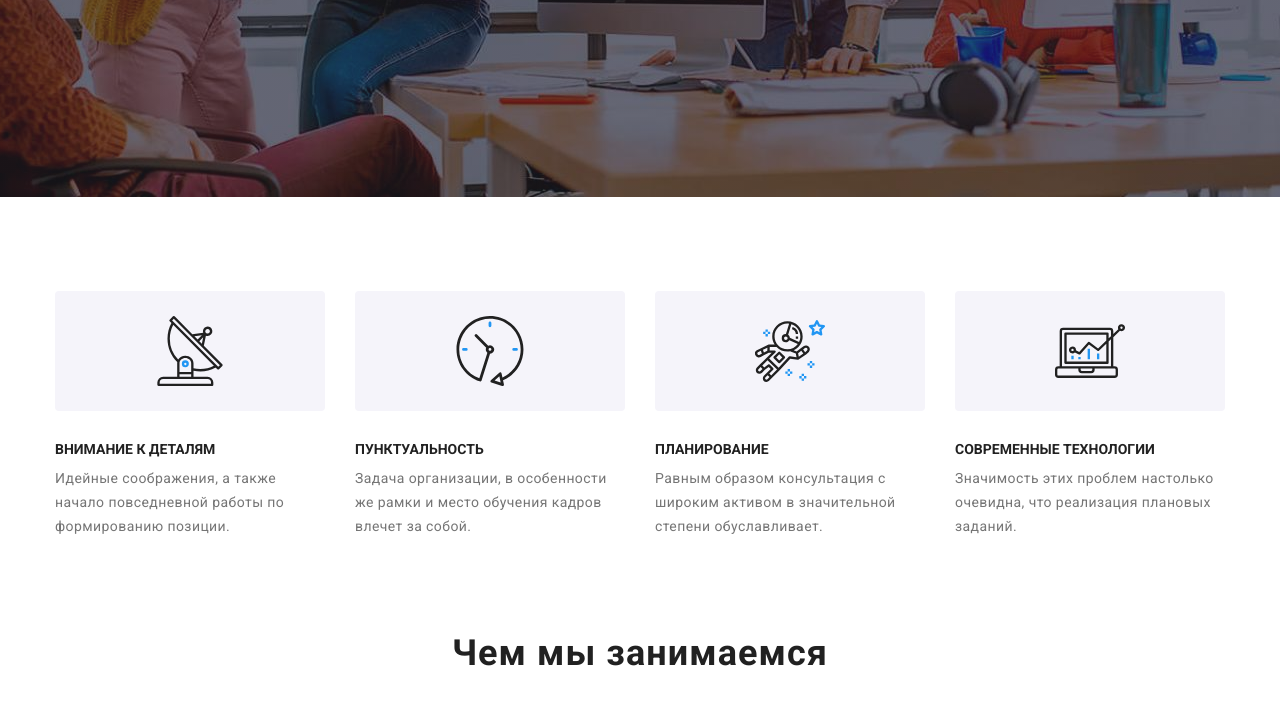
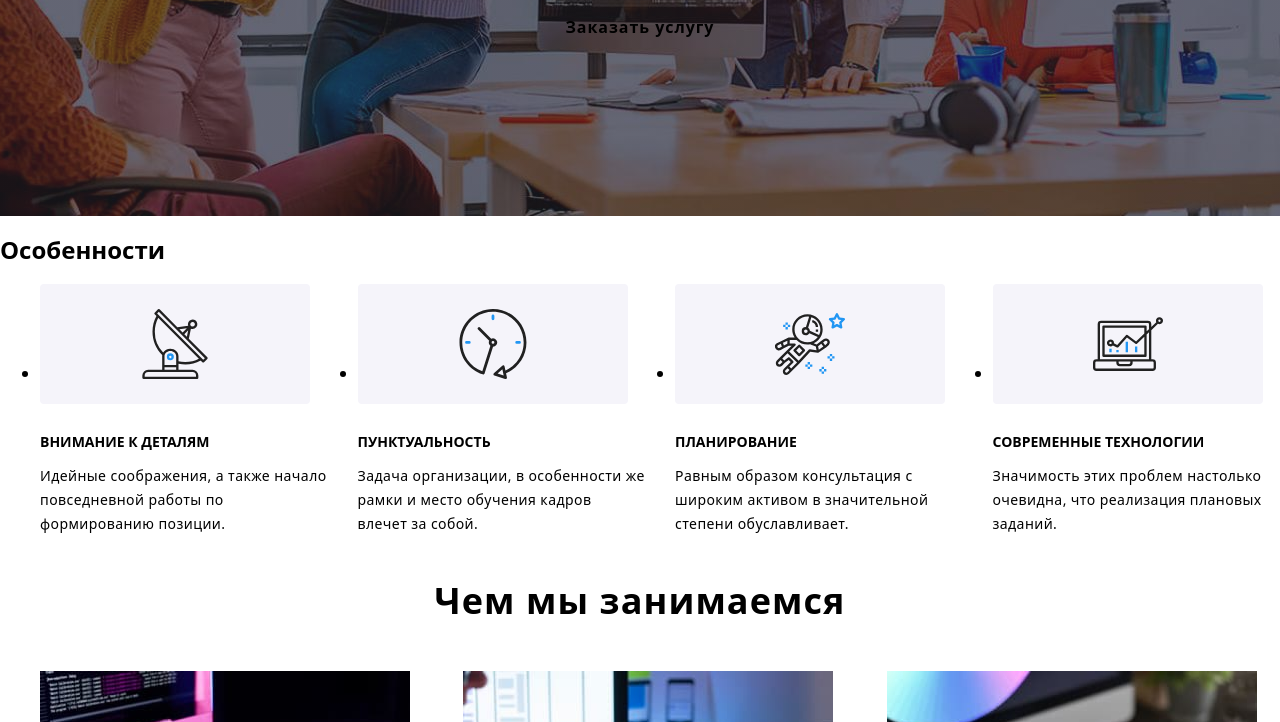
Before and after one commit to Jumiyeva/goit-markup-hw-07, a plain HTML site: page index.html in a window 1280 px wide. Shown: the part 484-1206 px from the top of the page. Drawn offline with nearby package versions, Linux system fonts and the light colour scheme.

Commit message:
Update styles.css

```diff
--- a/css/styles.css
+++ b/css/styles.css
@@ -4,62 +4,16 @@
 /*белый №FFFFFF*/
 /*акцент #2196F3*/
 
-:root{
-    --primary-text-color: #757575;
-    --primary-title-color: #212121;
-    --primary-black-color: #000000;
-    --primary-white-color: #FFFFFF;
-    --accent-color: #2196F3;
-}
-p, h1, h2, h3, h4, h5, h6{
-    margin: 0;
-}
 
-ul{
-    margin: 0;
-    padding: 0;
-}
 
-img{
-    display: block;
-}
 
-body{
-    background-color: var(--primary-white-color);
-    color: var(--primary-text-color);
-    font-family: 'Roboto', sans-serif;
-}
 
-.visually-hidden{
-    position: absolute;
-    width: 1px;
-    height: 1px;
-    margin: -1px;
-    padding: 0;
-    overflow: hidden;
-    border: 0;
-    clip: rect(0 0 0 0);
-}
 
-.container{
-    width: 1200px;
-    padding-left: 15px;
-    padding-right: 15px;
-    margin: 0 auto;
-}
 
-.section{
-    padding-top: 94px;
-    padding-bottom: 94px;
-}
 
-.list{
-    list-style: none;
-}
 
-.link{
-    text-decoration: none;
-}
+
+
 /*----------- header---------- */
 .header{
     padding-top: 24px;
```
